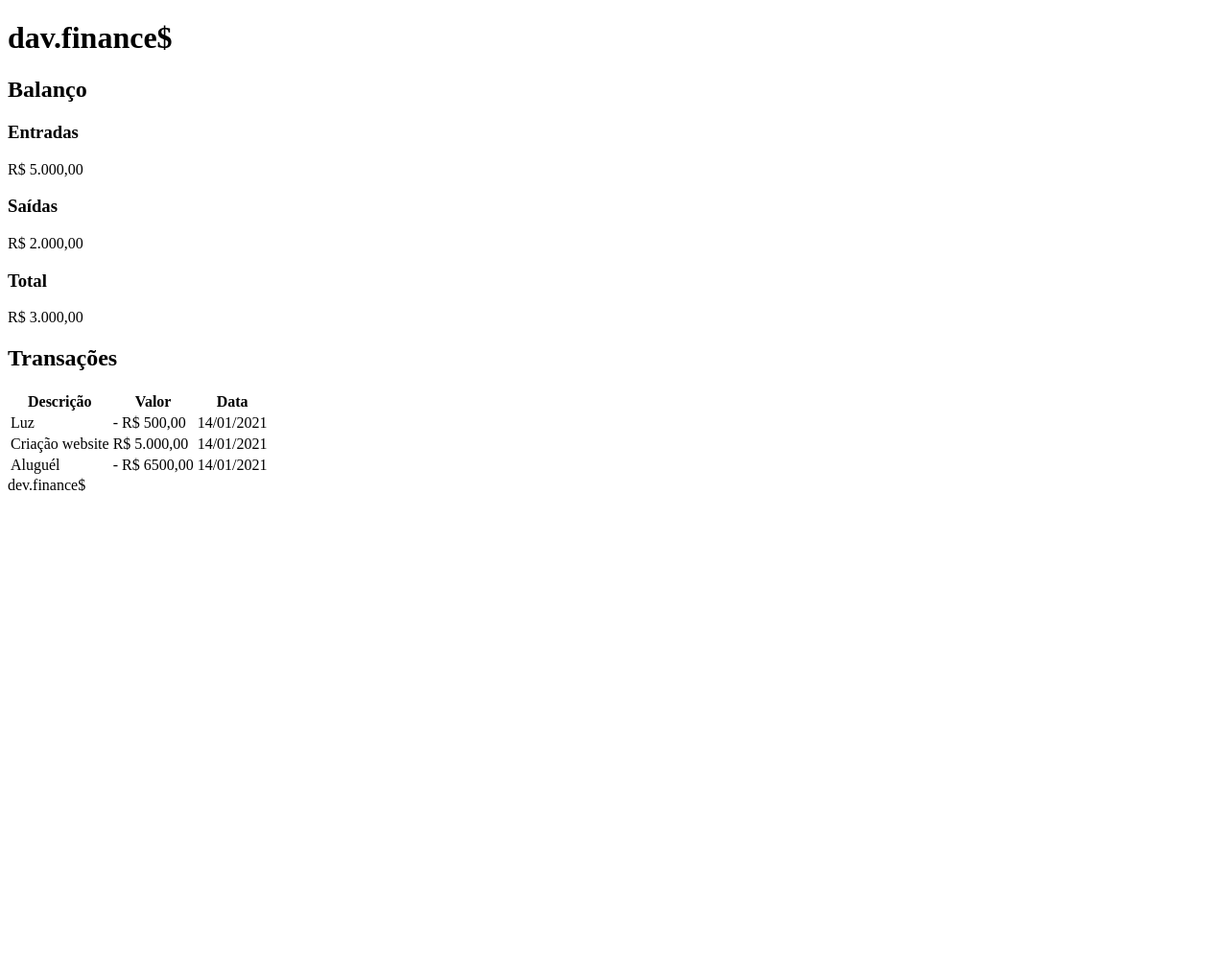
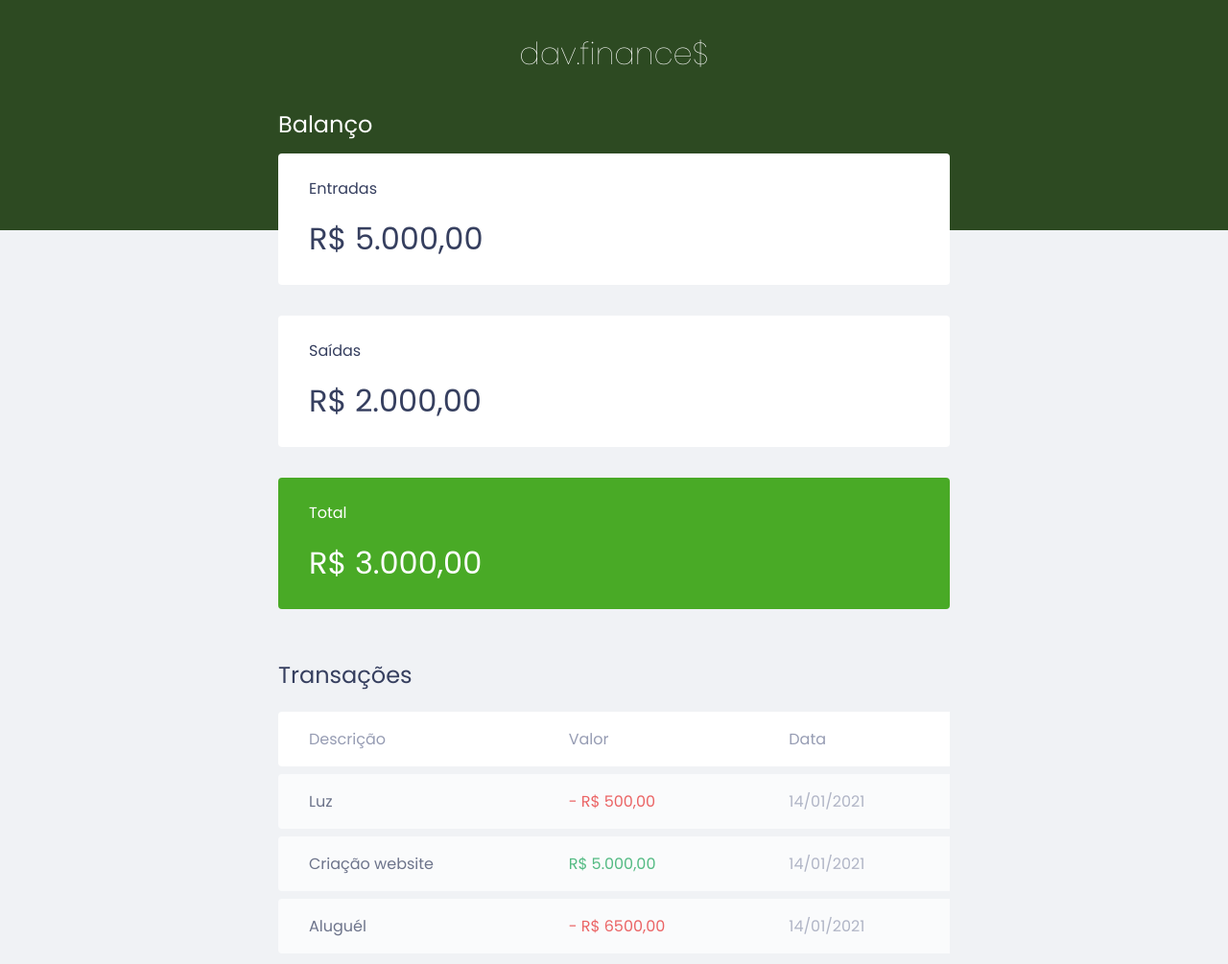
Before and after one commit to EduardooPV/dev-finances, a plain HTML site: page index.html in a window 1280 px wide. Shown: the top 1005 px of the page at 96% size. Before the commit the page ends 800 px from the top, so only its background shows below. Drawn offline with Linux system fonts and the light colour scheme.

Commit message:
End - Aula 1

```diff
--- a/index.html
+++ b/index.html
@@ -1,56 +1,79 @@
 <!DOCTYPE html>
 <html lang="pt-br">
+
 <head>
+
     <meta charset="UTF-8">
     <meta name="viewport" content="width=device-width, initial-scale=1.0">
     <title>Dev.finance$</title>
     <link rel="stylesheet" href="style.css">
+    <link rel="preconnect" href="https://fonts.gstatic.com">
+<link href="https://fonts.googleapis.com/css2?family=Poppins:ital,wght@0,100;0,400;0,700;1,100;1,400;1,700&display=swap" rel="stylesheet">
 
 </head>
+
 <body>
 
-    <h1>dav.finance$</h1>
+    <header>
+        <h1 id="logo">dav.finance$</h1>
+    </header>
 
+    <main class="container">
+
+        <section id="balance">
             <h2>Balanço</h2>
+
+            <div class="card">
                 <h3>Entradas</h3>
                 <p>R$ 5.000,00</p>
+            </div>
 
+            <div class="card">
                 <h3>Saídas</h3>
                 <p>R$ 2.000,00</p>
+            </div>
 
+            <div class="card total">
                 <h3>Total</h3>
                 <p>R$ 3.000,00</p>
+            </div>
 
+        </section>
+
+        <section id="transaction">
             <h2>Transações</h2>
 
-    <table>
+            <table id="data-table">
                 <thead>
                     <tr>
-                <th>Descrição</th>
+                        <th class="description">Descrição</th>
                         <th>Valor</th>
                         <th>Data</th>
                     </tr>
                 </thead>
                 <tbody>
                     <tr>
-                <td>Luz</td>
-                <td>- R$ 500,00</td>
-                <td>14/01/2021</td>
+                        <td class="description">Luz</td>
+                        <td class="expense">- R$ 500,00</td>
+                        <td class="date">14/01/2021</td>
                     </tr>
                     <tr>
-                <td>Criação website</td>
-                <td>R$ 5.000,00</td>
-                <td>14/01/2021</td>
+                        <td class="description">Criação website</td>
+                        <td class="income">R$ 5.000,00</td>
+                        <td class="date">14/01/2021</td>
                     </tr>
                     <tr>
-                <td>Aluguél</td>
-                <td>- R$ 6500,00</td>
-                <td>14/01/2021</td>
+                        <td class="description">Aluguél</td>
+                        <td class="expense">- R$ 6500,00</td>
+                        <td class="date">14/01/2021</td>
                     </tr>
                 </tbody>
             </table>
+        </section>
+    </main>
 
     <footer>dev.finance$</footer>
 
 </body>
+
 </html>
--- a/style.css
+++ b/style.css
@@ -0,0 +1,133 @@
+/*------------ RESETTING ------------*/
+:root {
+    --dark-blue: #363f5f;
+}
+* {
+    margin: 0;
+    padding: 0;
+    box-sizing: border-box;
+}
+
+body {
+    background: #f0f2f5;
+    font-family: "Poppins", sans-serif;
+}
+
+.container {
+    width: min(90vw, 700px);  /* Função que mantem a menor proporção (Responsividade)*/
+
+    margin: auto;
+}
+
+/*------------ TITLES ------------*/
+h2 {
+    margin-top: 3.2rem;
+    margin-bottom: 0.8rem;
+    color: var(--dark-blue);
+    font-weight: normal;
+}
+
+/*------------ HEADER ------------*/
+header {
+    background: #2D4A22;
+    padding: 2rem 0rem 10rem;
+    text-align: center;
+}
+
+#logo {
+    color:#FFF;
+    font-weight: 100;
+}
+
+/*------------ BALANCE ------------*/
+#balance {
+    margin-top: -8rem;
+}
+
+#balance h2 {
+    color: #FFF;
+    margin-top: 0;
+}
+
+/*------------ CARDS ------------*/
+.card {
+    background: white;
+    padding: 1.5rem 2rem;
+    border-radius: 0.25rem;
+
+    margin-bottom: 2rem;
+
+    color: var(--dark-blue);
+}
+
+.card h3 {
+    font-weight: normal;
+    font-size: 1rem;
+}
+
+.card p {
+    font-size: 2rem;
+    line-height: 3rem;
+
+    margin-top: 1rem;
+}
+
+.card.total {
+    background: #49AA26;
+    color: white;
+}
+
+/*------------ TABLE ------------*/
+#data-table {
+    width: 100%;
+    border-spacing: 0 0.5rem;
+    color: #969cb3;
+}
+
+table thead tr th:first-child,
+table tbody tr td:first-child {
+    border-radius: 0.25rem 0 0 0.25rem;
+}
+
+table th {
+    background: white;
+
+    font-weight: normal;
+    padding: 1rem 2rem;
+
+    text-align: left;
+    color: #969cb3;
+
+}
+
+table tbody tr {
+    opacity: 0.7;
+}
+
+table tbody tr:hover {
+    opacity: 1;
+}
+
+table tbody td {
+    background: white;
+    padding: 1rem 2rem;
+}
+
+td.description {
+    color: var(--dark-blue)
+}
+
+td.income {
+    color: #12a454;
+}
+
+td.expense {
+    color: #e92929;
+}
+/*------------ FOOTER ------------*/
+footer {
+    text-align: center;
+    padding: 4rem 0 2rem;
+    color: var(--dark-blue);
+    opacity: 0.6;
+}
```
Lines whose indentation alone changed are shown as unchanged.
